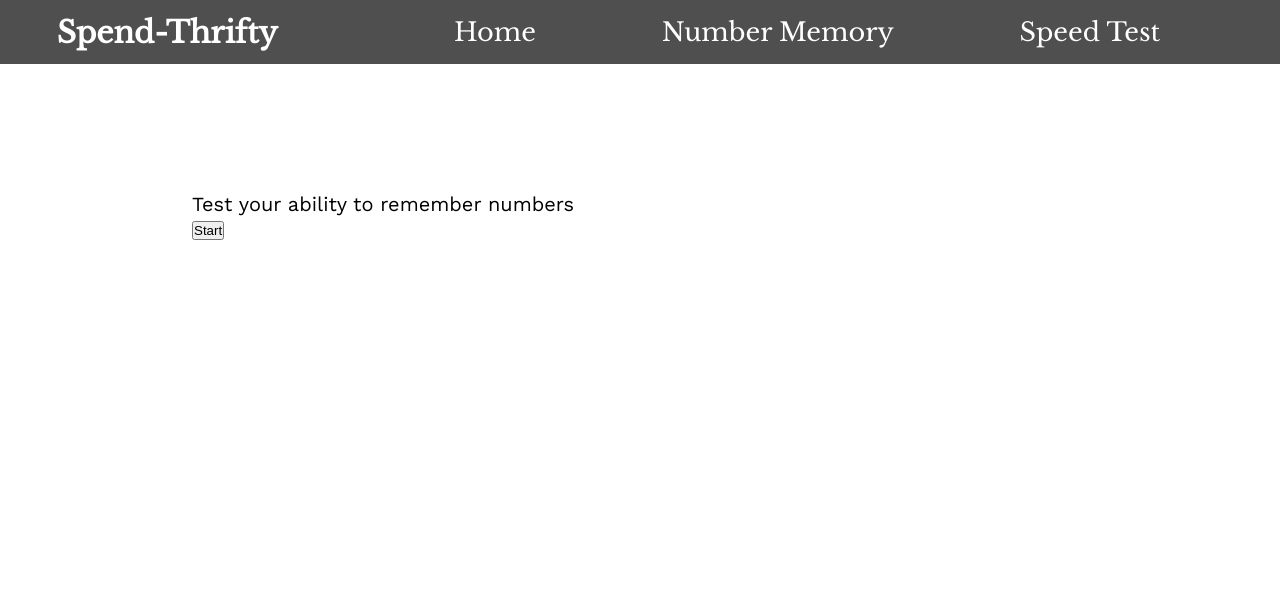
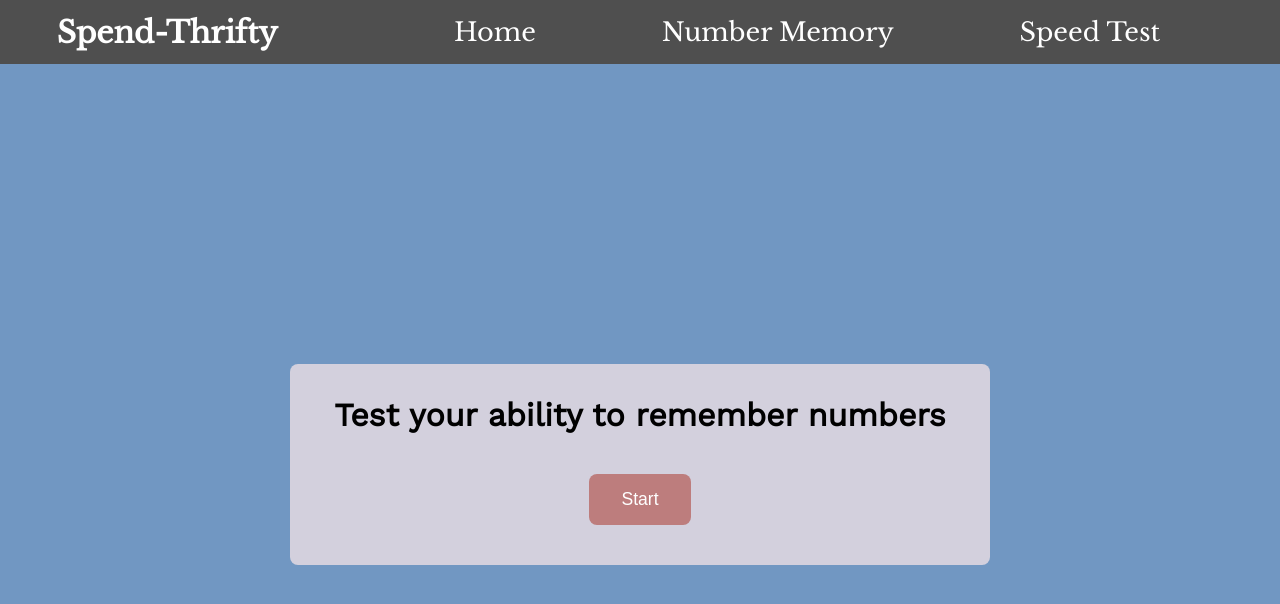
Before and after one commit to KaiLucasAnton/ID_Assignment_3, a plain HTML site: page number.html in a window 1280 px wide. Drawn offline with nearby package versions, Linux system fonts and the light colour scheme.

Commit message:
added css to number.html

```diff
--- a/number.html
+++ b/number.html
@@ -30,11 +30,12 @@
                 </nav>
             </section>
         </header>
-        <div class="main-container">
-            <div class="main-content">
-                <div class="main-info">
-                    <p>Test your ability to remember numbers</p>
-                    <button id = "randNum" type="button" onclick="document.getElementById('num').innerHTML =
+        <div class="n-container">
+            <div class="n-content">
+                <div class="n-info">
+                    <p class="num-header">Test your ability to remember numbers</p>
+                    <br>
+                    <button class="button" id = "randNum" type="button" onclick="document.getElementById('num').innerHTML =
                     randNo()">Start</button>
                     <p id="level"></p>
                     <div id = "numTime" style="display: none;">
@@ -44,15 +45,17 @@
                     <form id="submittion" onsubmit="return false" autocomplete="off" style="display: none;">
                         <input type="text" name="ans" id="ans"></br>
                         <br>
-                        <input  class="button" type="submit" value="Submit" id="subAns">
+                        <input class="button" class="button" type="submit" value="Submit" id="subAns">
                     </form>
-                    <button id = "cont" type="button" style="display: none;"
+                    <br>
+                    <button class="button" id = "cont" type="button" style="display: none;"
                     onclick="document.getElementById('num').innerHTML =
                     randNo()">Continue</button>
                     <div id="gameOver" style="display: none;">
                         <p id="correctAns"></p>
                         <p id="yourAns"></p>
-                        <button id = "newGame" type="button">New Game</button>
+                        <br>
+                        <button class="button" id = "newGame" type="button">New Game</button>
                     </div>
                 </div>
             </div>
```
